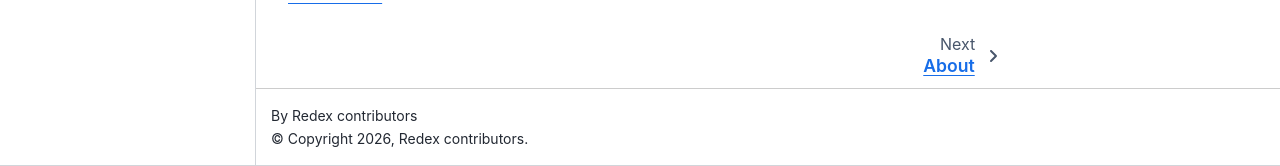
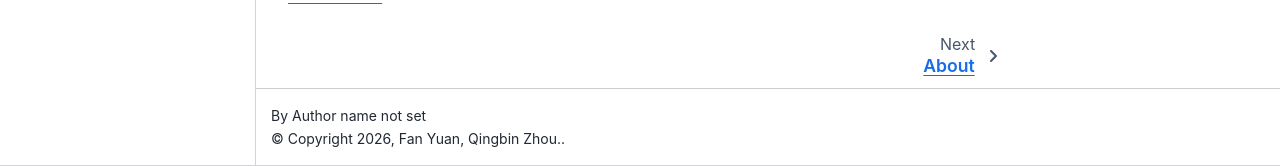
Before and after one commit to Wu-Lab/Redex, a Sphinx documentation site: the page built from source/index.rst, in a window 1280 px wide and 900 px high, scrolled down 922 px. Shown: the part 734-900 px from the top of the window. Built offline with Sphinx 7.4.7 and the Sphinx Book theme 1.1.4, drawn with Linux system fonts in a browser that asks for light colours; pages that are not in the unit, such as notebooks, are missing from menus.

Commit message:
Modify Sphinx config for copyright and author
Updated copyright information and removed author line.

```diff
--- a/source/conf.py
+++ b/source/conf.py
@@ -9,8 +9,8 @@ sys.path.insert(0, str(ROOT / "src"))
 
 
 project = "Redex"
-copyright = "2026, Redex contributors"
-author = "Redex contributors"
+copyright = "2026, Fan Yuan, Qingbin Zhou."
+# author = "Redex contributors"
 release = "v0.1.0"
 
 
```
